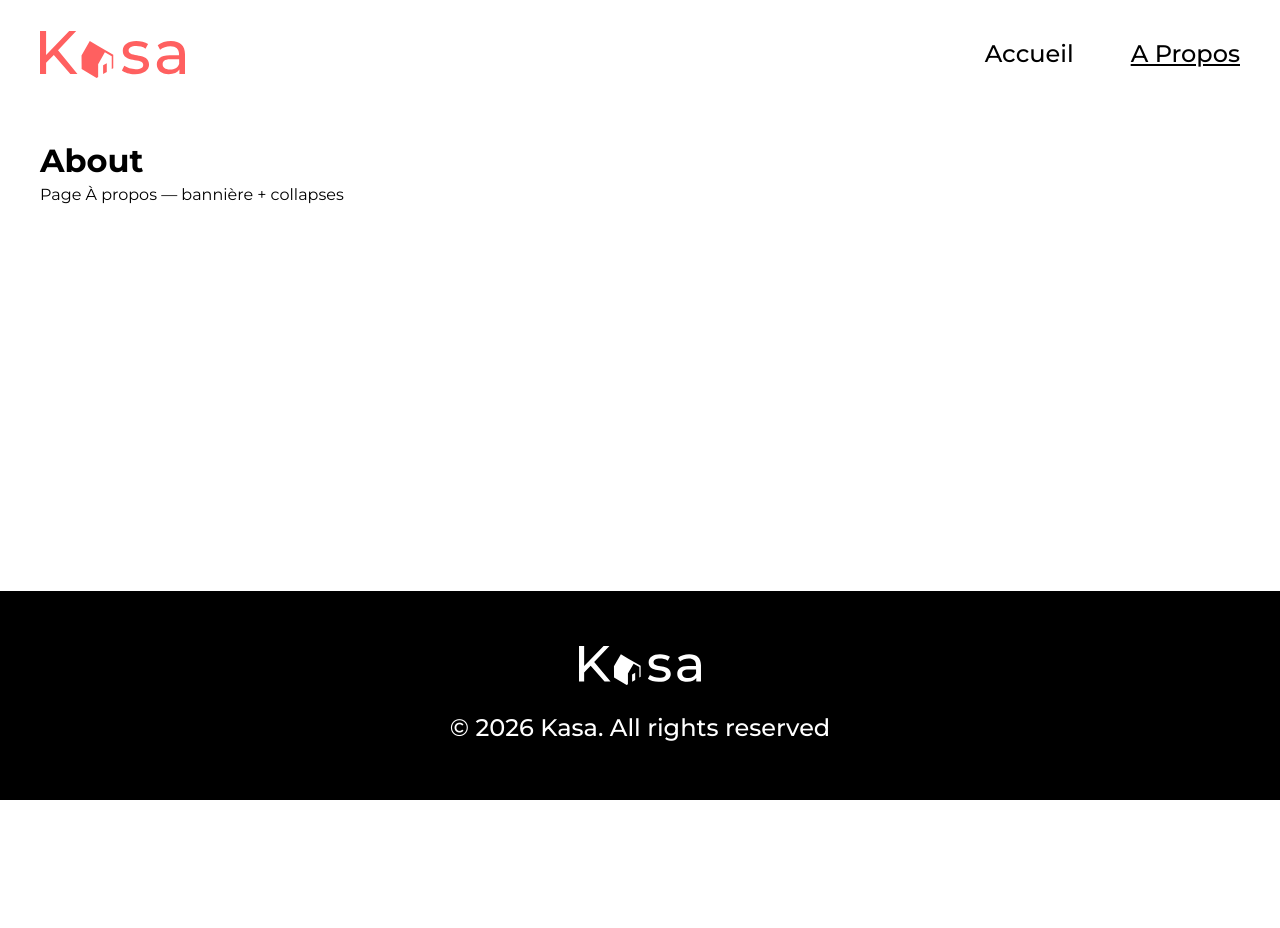
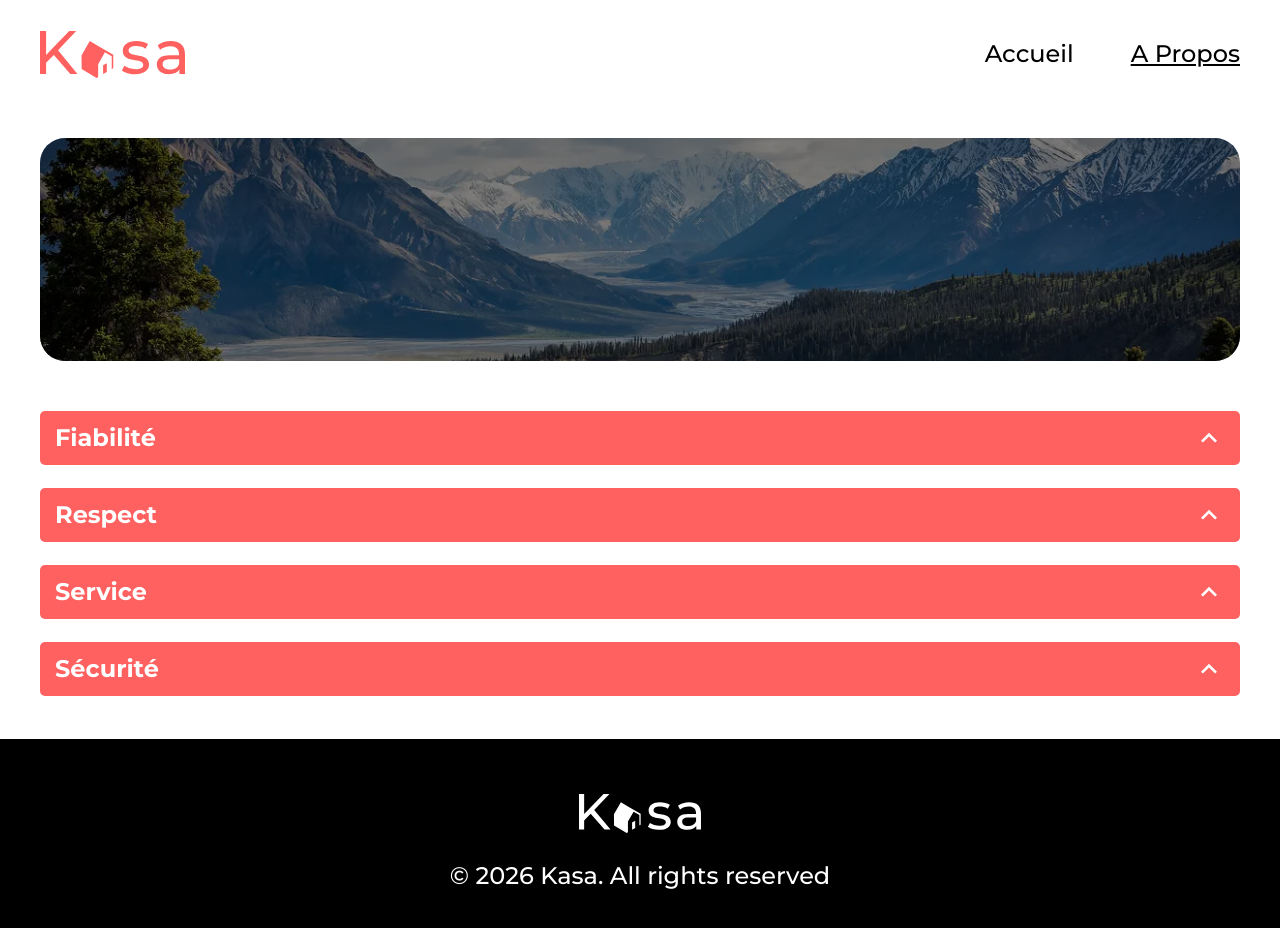
Before and after one commit to ThibaultG94/oc-project-5-kasa, a React (Vite) app: page /about in a window 1280 px wide. Shown: the top 928 px of the page. Before the commit the page ends 800 px from the top, so only its background shows below. Built offline with nearby package versions, Linux system fonts and the light colour scheme.

Commit message:
build About page with reusable Banner and Collapse components

```diff
--- a/src/components/Banner.jsx
+++ b/src/components/Banner.jsx
@@ -1,11 +1,8 @@
-function Banner() {
+function Banner({ image, alt = "", title }) {
   return (
     <section className="banner">
-      <img src="/banner-home.webp" alt="" className="banner__image" />
-      <h1 className="banner__title">
-        Chez vous, <br className="banner__break" />
-        partout et ailleurs
-      </h1>
+      <img src={image} alt={alt} className="banner__image" />
+      {title && <h1 className="banner__title">{title}</h1>}
     </section>
   );
 }
--- /dev/null
+++ b/src/components/Collapse.jsx
@@ -0,0 +1,35 @@
+import { useState } from "react";
+
+function Collapse({ title, content }) {
+  const [isOpen, setIsOpen] = useState(false);
+
+  return (
+    <div className={`collapse ${isOpen ? "collapse--open" : ""}`}>
+      <button
+        type="button"
+        className="collapse__header"
+        onClick={() => setIsOpen((open) => !open)}
+        aria-expanded={isOpen}
+      >
+        <span className="collapse__title">{title}</span>
+        <svg
+          className="collapse__arrow"
+          viewBox="0 0 24 24"
+          focusable="false"
+          aria-hidden="true"
+        >
+          <path
+            d="M7.41 15.41 12 10.83l4.59 4.58L18 14l-6-6-6 6z"
+            fill="currentColor"
+          />
+        </svg>
+      </button>
+
+      <div className="collapse__panel" aria-hidden={!isOpen}>
+        <div className="collapse__content">{content}</div>
+      </div>
+    </div>
+  );
+}
+
+export default Collapse;
--- a/src/pages/About.jsx
+++ b/src/pages/About.jsx
@@ -1,8 +1,42 @@
+import Banner from "../components/Banner";
+import Collapse from "../components/Collapse";
+
+const VALUES = [
+  {
+    title: "Fiabilité",
+    content:
+      "Les annonces postées sur Kasa garantissent une fiabilité totale. Les photos sont conformes aux logements, et toutes les informations sont régulièrement vérifiées par nos équipes.",
+  },
+  {
+    title: "Respect",
+    content:
+      "La bienveillance fait partie des valeurs fondatrices de Kasa. Tout comportement discriminatoire ou de perturbation du voisinage entraînera une exclusion de notre plateforme.",
+  },
+  {
+    title: "Service",
+    content:
+      "La qualité du service est au cœur de notre engagement chez Kasa. Nous veillons à ce que chaque interaction, que ce soit avec nos hôtes ou nos locataires, soit empreinte de respect et de bienveillance.",
+  },
+  {
+    title: "Sécurité",
+    content:
+      "La sécurité est la priorité de Kasa. Aussi bien pour nos hôtes que pour les voyageurs, chaque logement correspond aux critères de sécurité établis par nos services. En laissant une note aussi bien à l'hôte qu'au locataire, cela permet à nos équipes de vérifier que les standards sont bien respectés. Nous organisons également des ateliers sur la sécurité domestique pour nos hôtes.",
+  },
+];
+
 function About() {
   return (
     <>
-      <h1>About</h1>
-      <p>Page À propos — bannière + collapses</p>
+      <Banner image="/banner-about.webp" alt="Paysage de montagnes" />
+      <section className="about" aria-label="Nos valeurs">
+        {VALUES.map((value) => (
+          <Collapse
+            key={value.title}
+            title={value.title}
+            content={value.content}
+          />
+        ))}
+      </section>
     </>
   );
 }
--- a/src/pages/Home.jsx
+++ b/src/pages/Home.jsx
@@ -1,11 +1,20 @@
 import Banner from "../components/Banner";
-import Card from "../components/Card/Card";
+import Card from "../components/Card";
 import listings from "../data/data.json";
 
 function Home() {
   return (
     <>
-      <Banner />
+      <Banner
+        image="/banner-home.webp"
+        alt=""
+        title={
+          <>
+            Chez vous, <br className="banner__break" />
+            partout et ailleurs
+          </>
+        }
+      />
       <section className="gallery" aria-label="Liste des logements">
         {listings.map((listing) => (
           <Card
--- a/src/styles/components/_banner.scss
+++ b/src/styles/components/_banner.scss
@@ -16,7 +16,7 @@
         position: absolute;
         inset: 0;
         background-color: $color-black;
-        opacity: 0.6;
+        opacity: 0.5;
     }
 
     &__image {
--- /dev/null
+++ b/src/styles/components/_collapse.scss
@@ -0,0 +1,110 @@
+// =============================================================
+//  COLLAPSE — clickable title bar + collapsible content
+//  Reused on the About page and the housing detail pages.
+// =============================================================
+@use '../abstracts/variables' as *;
+@use '../abstracts/mixins' as *;
+
+$collapse-transition: 0.3s ease;
+$collapse-bar-height: 47px;
+$collapse-bar-height-mobile: 30px;
+
+.collapse {
+    position: relative;
+
+    // Title bar sits above the panel (absolute), so its height stays
+    // constant while the panel animates.
+    &__header {
+        position: absolute;
+        top: 0;
+        left: 0;
+        z-index: 1;
+        width: 100%;
+        min-height: $collapse-bar-height;
+        @include flex(row, space-between, center);
+        padding: $spacing-xs $spacing-sm;
+        background-color: $color-primary;
+        color: $color-white;
+        border-radius: $radius-sm;
+    }
+
+    &__title {
+        font-size: $font-size-xl;
+        font-weight: $font-weight-bold;
+        text-align: left;
+    }
+
+    &__arrow {
+        flex-shrink: 0;
+        width: 32px;
+        height: 32px;
+        transition: transform $collapse-transition;
+    }
+
+    // Height animated via grid-template-rows 0fr -> 1fr.
+    // padding-top reserves room for the bar layered on top.
+    &__panel {
+        display: grid;
+        grid-template-rows: 0fr;
+        padding-top: $collapse-bar-height;
+        background-color: $color-collapse-bg;
+        border-radius: $radius-sm;
+        transition: grid-template-rows $collapse-transition;
+    }
+
+    // hidden overflow let the 0fr row collapse fully.
+    &__content {
+        overflow: hidden;
+        padding-inline: $spacing-md;
+        color: $color-black;
+        font-size: $font-size-lg;
+
+        // Inner text fade + slide so it tracks the panel opening
+        // instead of popping in at the end. padding is animated too,
+        // otherwise it snaps to 0 instantly on close
+        opacity: 0;
+        transform: translateY(-8px);
+        transition: opacity $collapse-transition, transform $collapse-transition,
+            padding-block $collapse-transition;
+    }
+
+    &--open {
+        .collapse__panel {
+            grid-template-rows: 1fr;
+        }
+
+        .collapse__content {
+            padding-block: $spacing-md;
+            opacity: 1;
+            transform: translateY(0);
+        }
+
+        .collapse__arrow {
+            transform: rotate(-180deg);
+        }
+    }
+
+    @include mobile {
+        &__header {
+            min-height: $collapse-bar-height-mobile;
+            padding: 0 $spacing-xs;
+        }
+
+        &__title {
+            font-size: $font-size-sm;
+        }
+
+        &__panel {
+            padding-top: $collapse-bar-height-mobile;
+        }
+
+        &__content {
+            padding-inline: $spacing-xs;
+            font-size: $font-size-xs;
+        }
+
+        &--open .collapse__content {
+            padding-block: $spacing-xs;
+        }
+    }
+}
--- /dev/null
+++ b/src/styles/pages/_about.scss
@@ -0,0 +1,15 @@
+// =============================================================
+//  ABOUT PAGE — values section (stacked collapses)
+// =============================================================
+@use '../abstracts/variables' as *;
+@use '../abstracts/mixins' as *;
+
+.about {
+    @include flex(column, flex-start, stretch, 30px);
+    margin-top: $spacing-xl;
+
+    @include mobile {
+        gap: $spacing-md; // 20px on mobile
+        margin-top: $spacing-md;
+    }
+}
```
Also changed, not shown: src/styles/main.scss (+3 -4 lines), public/banner-about.webp (added), src/components/Card.jsx (renamed from src/components/Card/Card.jsx), src/styles/pages/_home.scss (renamed from src/styles/components/_gallery.scss).
